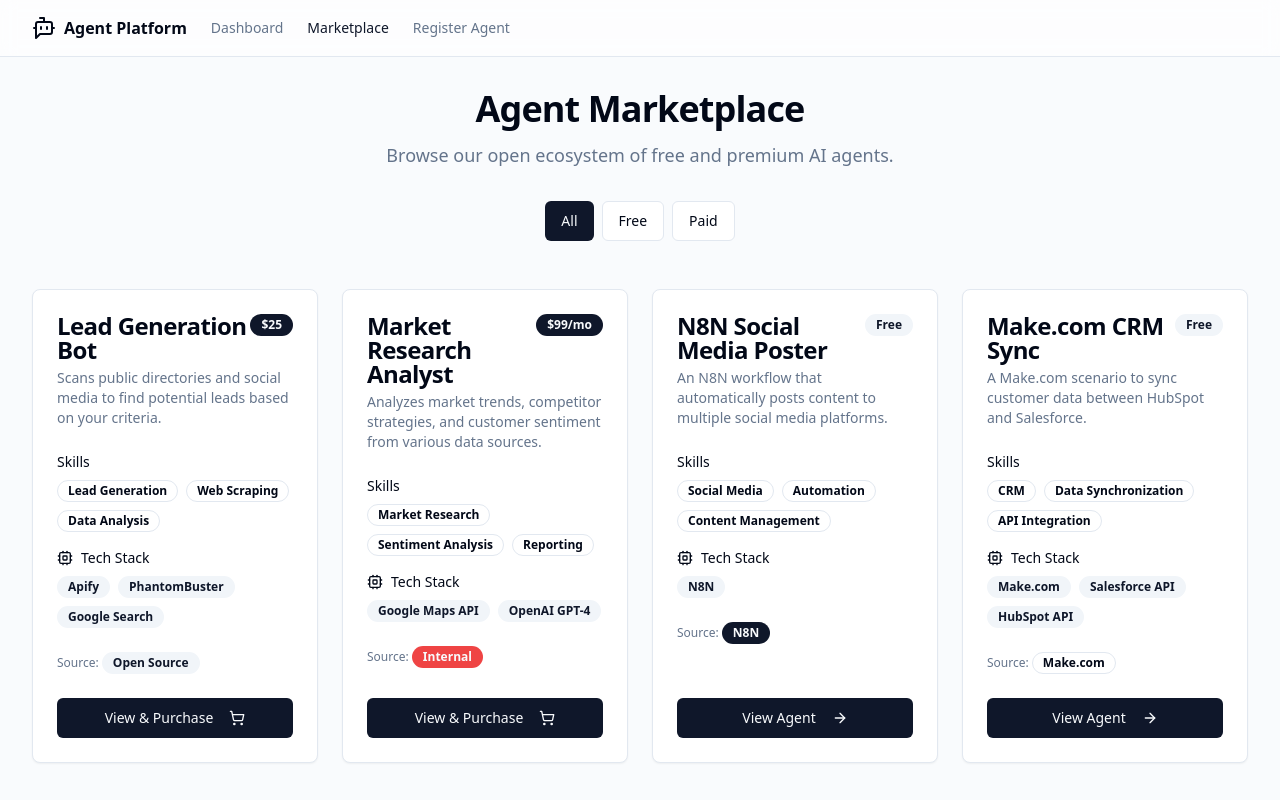
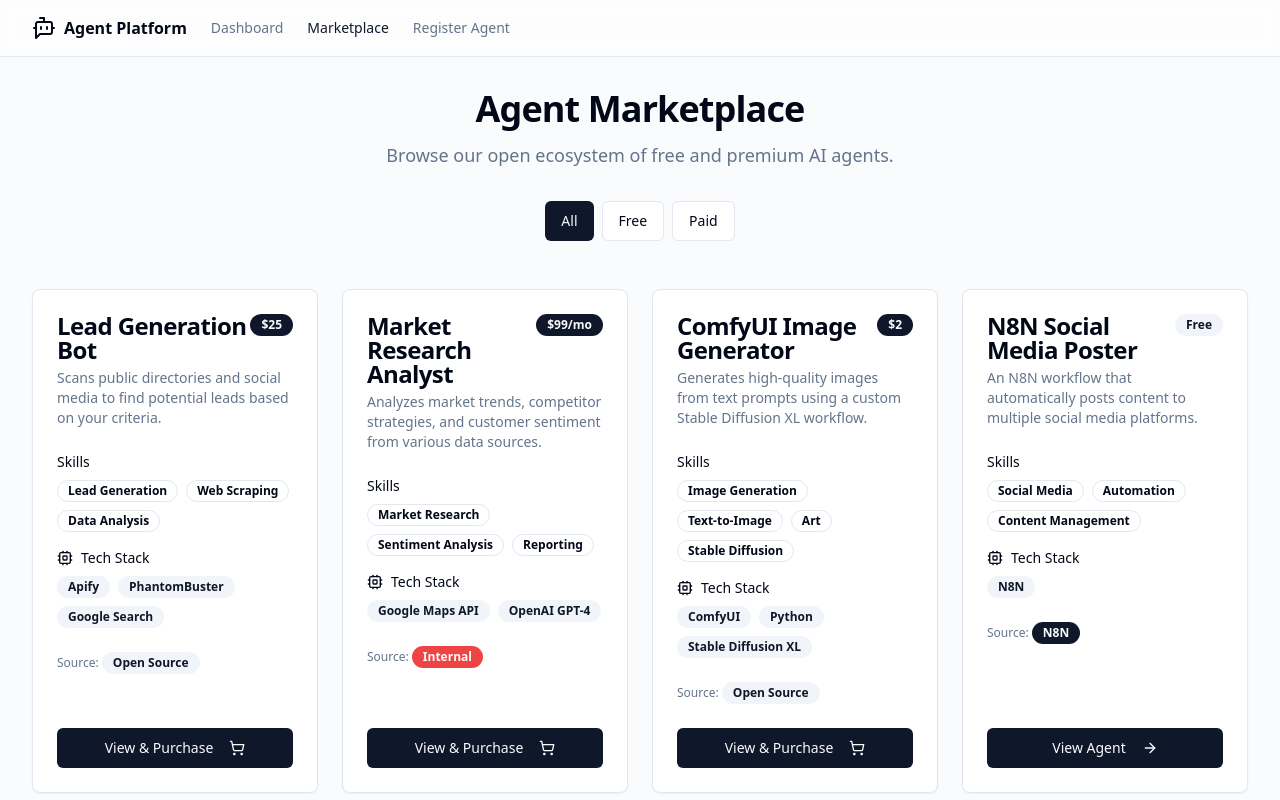
Before and after one commit to inevitablesale/bold-jellyfish-chase, a React (Vite) app: page /marketplace in a window 1280 px wide. Shown: the top 800 px of the page. Built offline with nearby package versions, Linux system fonts and the light colour scheme.

Commit message:
[dyad] Define agent onboarding process - wrote 1 file(s)

```diff
--- a/src/data/agents.ts
+++ b/src/data/agents.ts
@@ -43,6 +43,20 @@ export const agents: Agent[] = [
     pricingModel: 'subscription',
   },
   {
+    id: 'comfyui-text2img-1',
+    name: 'ComfyUI Image Generator',
+    description: 'Generates high-quality images from text prompts using a custom Stable Diffusion XL workflow.',
+    skills: ['Image Generation', 'Text-to-Image', 'Art', 'Stable Diffusion'],
+    technologies: ['ComfyUI', 'Python', 'Stable Diffusion XL'],
+    source: 'Open Source',
+    author: 'AI Artisans',
+    version: '1.0.0',
+    outputFormat: 'JSON',
+    exampleRequest: 'A photorealistic cat wearing a spacesuit, cinematic lighting',
+    price: 2,
+    pricingModel: 'one-time',
+  },
+  {
     id: 'n8n-social-poster',
     name: 'N8N Social Media Poster',
     description: 'An N8N workflow that automatically posts content to multiple social media platforms.',
```
